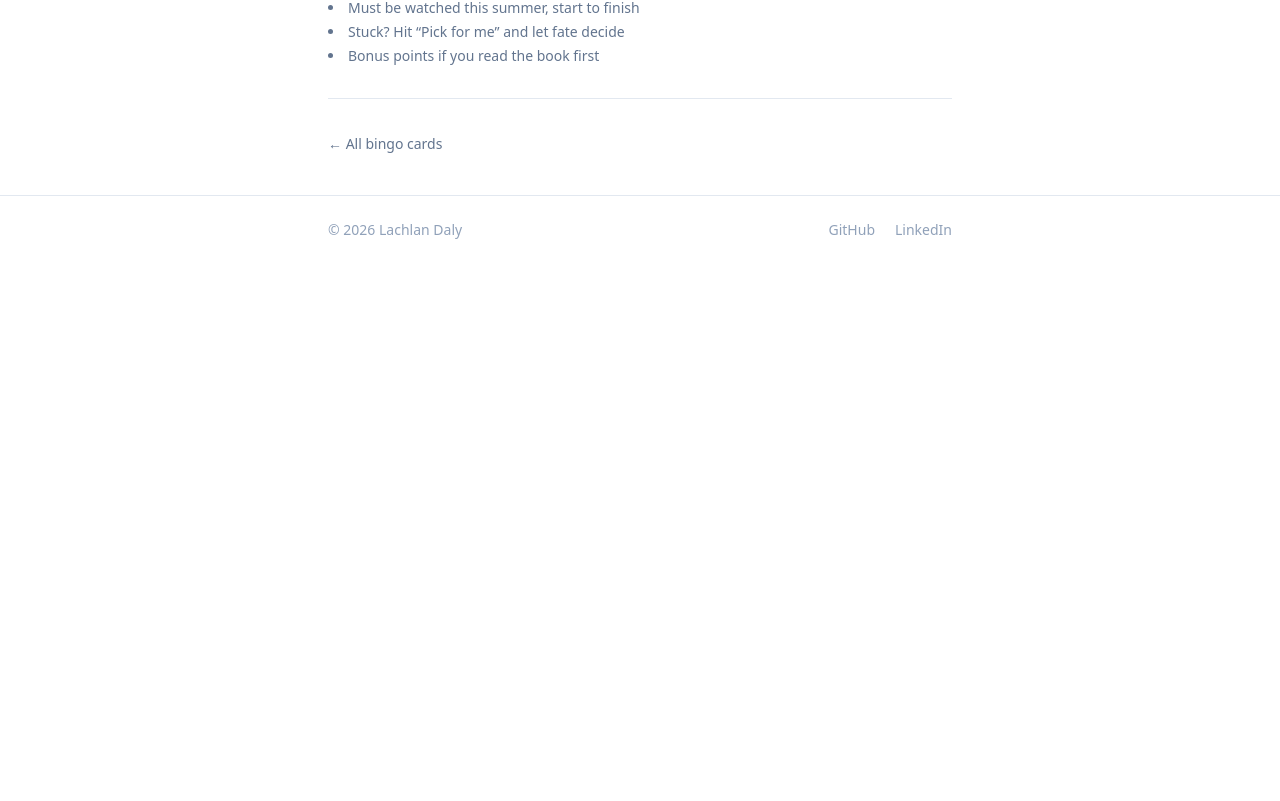
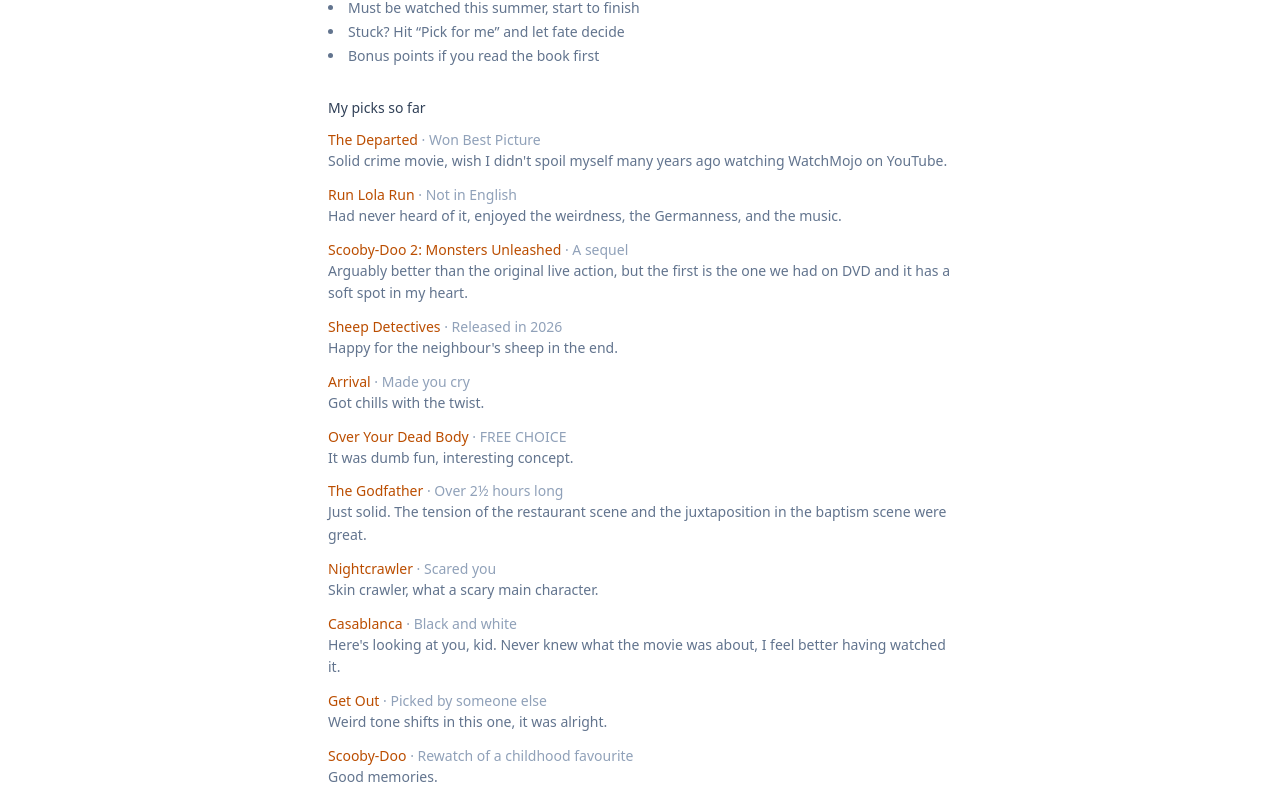
Before and after one commit to LachieDaly/LachieDaly.github.io, a Next.js app: page /bingo/movie-marathon-2026 in a window 1280 px wide. Shown: the part 1019-1820 px from the top of the page. Before the commit the page ends 1283 px from the top, so only its background shows below. Built offline with nearby package versions, Linux system fonts and the light colour scheme.

Commit message:
Add my movie bingo entries so far as a list under the board
Co-Authored-By: Claude Opus 5.5 <noreply@anthropic.com>
Claude-Session: https://claude.ai/code/session_018KygVLjznX8kEMjta5Yo8F

```diff
--- a/app/bingo/[slug]/board-view.tsx
+++ b/app/bingo/[slug]/board-view.tsx
@@ -400,6 +400,28 @@ export default function BoardView({ board }: { board: BingoBoard }) {
         </section>
       )}
 
+      {/* My entries so far */}
+      {board.myEntries && board.myEntries.length > 0 && (
+        <section className="text-sm">
+          <h2 className="font-medium text-slate-700 dark:text-slate-300 mb-3">
+            My {board.kind === "movie" ? "picks" : "reads"} so far
+          </h2>
+          <ul className="space-y-3">
+            {board.myEntries.map((entry) => (
+              <li key={entry.prompt}>
+                <span className={kind.entryText}>{entry.title}</span>
+                <span className="text-slate-400 dark:text-slate-500">
+                  {" "}· {entry.prompt}
+                </span>
+                <p className="text-slate-500 dark:text-slate-400 leading-relaxed">
+                  {entry.note}
+                </p>
+              </li>
+            ))}
+          </ul>
+        </section>
+      )}
+
       <footer className="pt-8 border-t border-slate-200 dark:border-slate-800">
         <Link
           href="/bingo"
--- a/app/bingo/boards.ts
+++ b/app/bingo/boards.ts
@@ -13,6 +13,15 @@ export interface BingoBoard {
   prompts: string[];
   /** Optional rules shown under the card */
   rules?: string[];
+  /** My own entries so far, shown as a short list at the bottom of the board */
+  myEntries?: BingoEntry[];
+}
+
+export interface BingoEntry {
+  /** Must match one of the board's prompts */
+  prompt: string;
+  title: string;
+  note: string;
 }
 
 /**
@@ -102,6 +111,63 @@ export const BINGO_BOARDS: BingoBoard[] = [
       "Stuck? Hit “Pick for me” and let fate decide",
       "Bonus points if you read the book first",
     ],
+    myEntries: [
+      {
+        prompt: "Won Best Picture",
+        title: "The Departed",
+        note: "Solid crime movie, wish I didn't spoil myself many years ago watching WatchMojo on YouTube.",
+      },
+      {
+        prompt: "Not in English",
+        title: "Run Lola Run",
+        note: "Had never heard of it, enjoyed the weirdness, the Germanness, and the music.",
+      },
+      {
+        prompt: "A sequel",
+        title: "Scooby-Doo 2: Monsters Unleashed",
+        note: "Arguably better than the original live action, but the first is the one we had on DVD and it has a soft spot in my heart.",
+      },
+      {
+        prompt: "Released in 2026",
+        title: "Sheep Detectives",
+        note: "Happy for the neighbour's sheep in the end.",
+      },
+      {
+        prompt: "Made you cry",
+        title: "Arrival",
+        note: "Got chills with the twist.",
+      },
+      {
+        prompt: "FREE CHOICE",
+        title: "Over Your Dead Body",
+        note: "It was dumb fun, interesting concept.",
+      },
+      {
+        prompt: "Over 2½ hours long",
+        title: "The Godfather",
+        note: "Just solid. The tension of the restaurant scene and the juxtaposition in the baptism scene were great.",
+      },
+      {
+        prompt: "Scared you",
+        title: "Nightcrawler",
+        note: "Skin crawler, what a scary main character.",
+      },
+      {
+        prompt: "Black and white",
+        title: "Casablanca",
+        note: "Here's looking at you, kid. Never knew what the movie was about, I feel better having watched it.",
+      },
+      {
+        prompt: "Picked by someone else",
+        title: "Get Out",
+        note: "Weird tone shifts in this one, it was alright.",
+      },
+      {
+        prompt: "Rewatch of a childhood favourite",
+        title: "Scooby-Doo",
+        note: "Good memories.",
+      },
+    ],
   },
 ];
 
```
